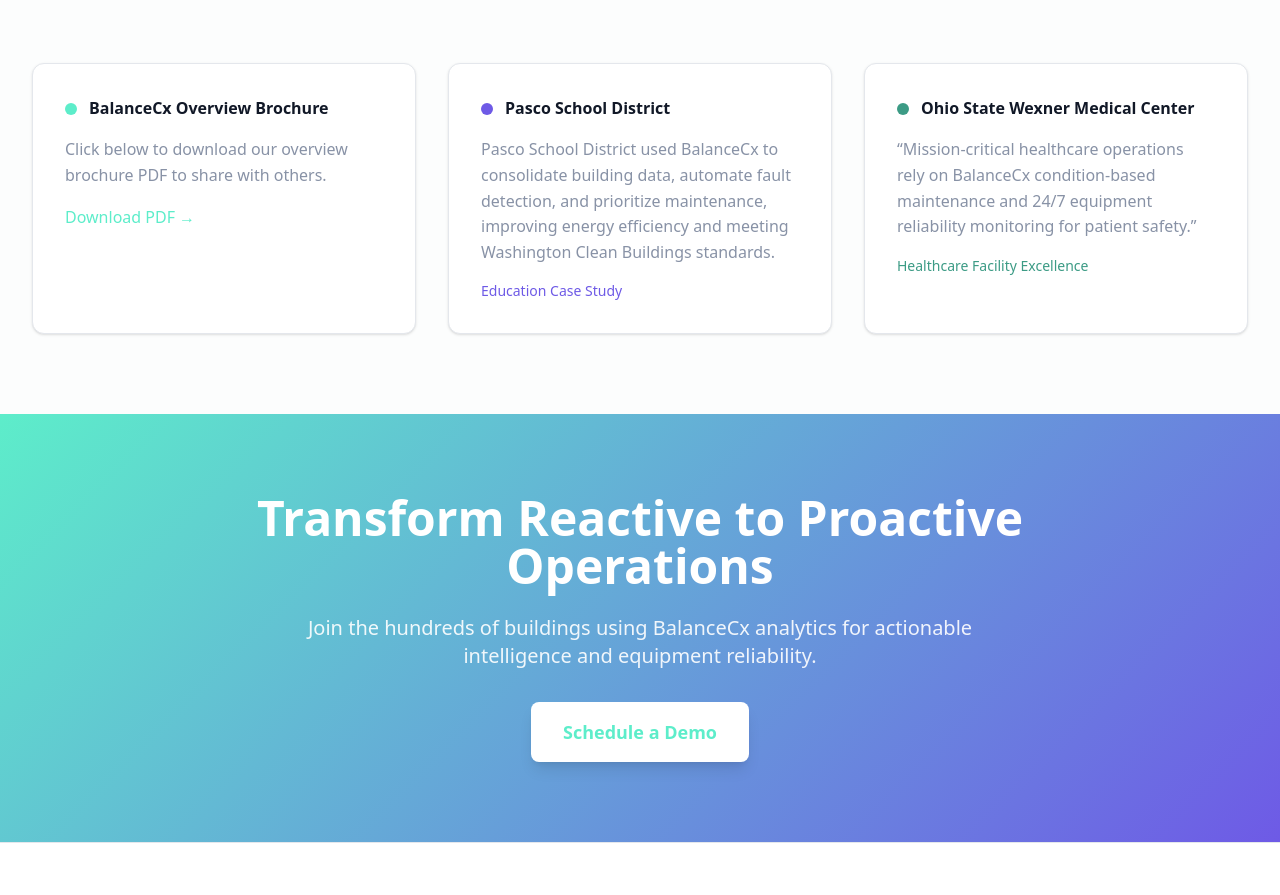
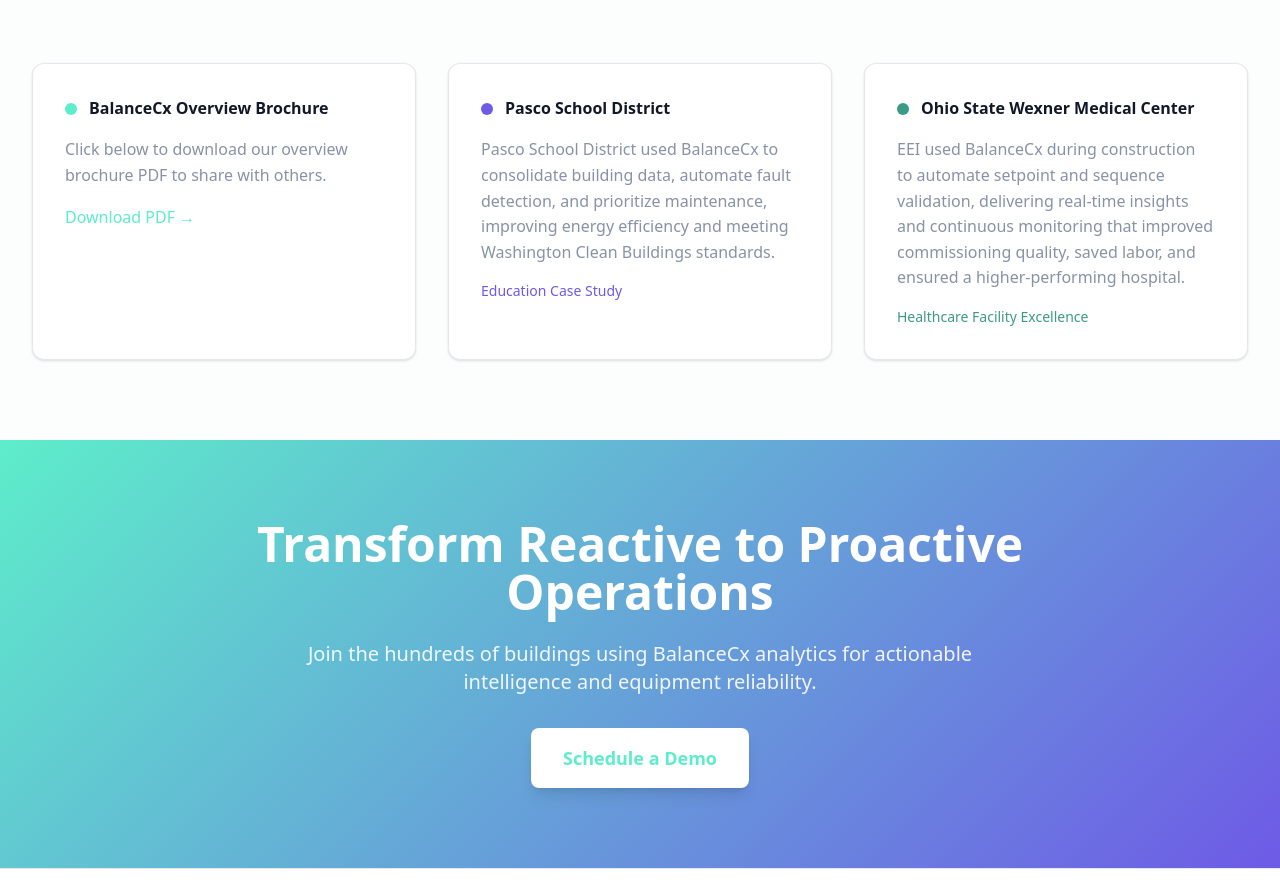
Before and after one commit to EEI-Building-Performance/balancecx-website, a Next.js app: page / in a window 1280 px wide. Shown: the part 4140-5035 px from the top of the page. Built offline with nearby package versions, Linux system fonts and the light colour scheme.

Commit message:
modified text to be more in line with case study

```diff
--- a/src/app/page.tsx
+++ b/src/app/page.tsx
@@ -813,7 +813,7 @@
                   <h3 className="font-semibold text-card-foreground">Ohio State Wexner Medical Center</h3>
                 </div>
                 <p className="text-muted-foreground mb-4">
-                  &ldquo;Mission-critical healthcare operations rely on BalanceCx condition-based maintenance and 24/7 equipment reliability monitoring for patient safety.&rdquo;
+                  EEI used BalanceCx during construction to automate setpoint and sequence validation, delivering real-time insights and continuous monitoring that improved commissioning quality, saved labor, and ensured a higher-performing hospital.
                 </p>
                 <div className="text-sm text-accent font-medium">Healthcare Facility Excellence</div>
               </a>
```
